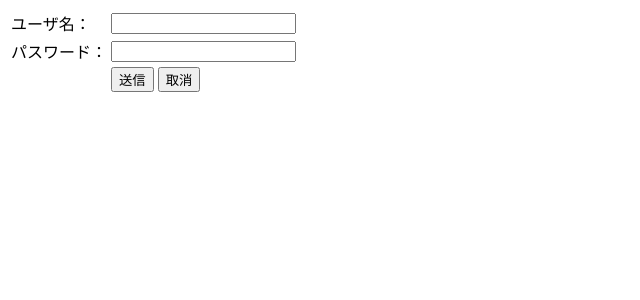
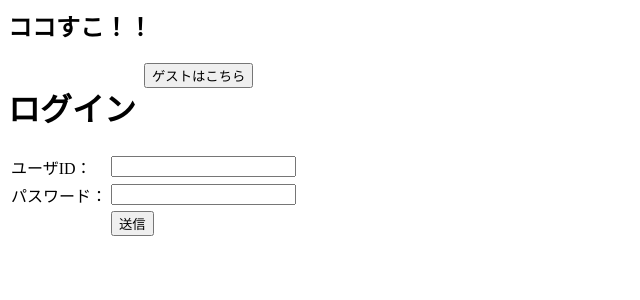
Before and after one commit to k17rs060/pbl_abemoto, a PHP site: page /sys_login.php in a window 1280 px wide. Shown: the top 300 px of the page, without its empty margins (0-640 px from the left). Run offline with PHP 8.4, Linux system fonts and the light colour scheme.

Commit message:
ログイン

```diff
--- a/pbl/src/sys_login.php
+++ b/pbl/src/sys_login.php
@@ -1,10 +1,16 @@
-<form action="?do=sys_check" method="post">
+<h2>ココすこ！！</h2>
+<div style="display:inline-flex">
+<h1>ログイン</h1>&nbsp;&nbsp;
+<form action="pb_home.php">
+<input type="submit" value="ゲストはこちら">
+</form>
+</div>
+<form action="sys_check_login.php" method="post">
 <table>
-<tr><td>ユーザ名：</td><td><input type="text" name="uid"></td></tr>
-<tr><td>パスワード：</td><td><input type="password" name="pass"></td></tr>
+<tr><td>ユーザID：</td><td><input type="text" name="USER_ID"></td></tr>
+<tr><td>パスワード：</td><td><input type="password" name="USER_PASS"></td></tr>
 <tr><td></td><td>
-  <input type="submit" value="送信">&nbsp;<input type="reset" value="取消">
+  <input type="submit" value="送信">
 </td></tr>
 </table>
-
 </form>
```
